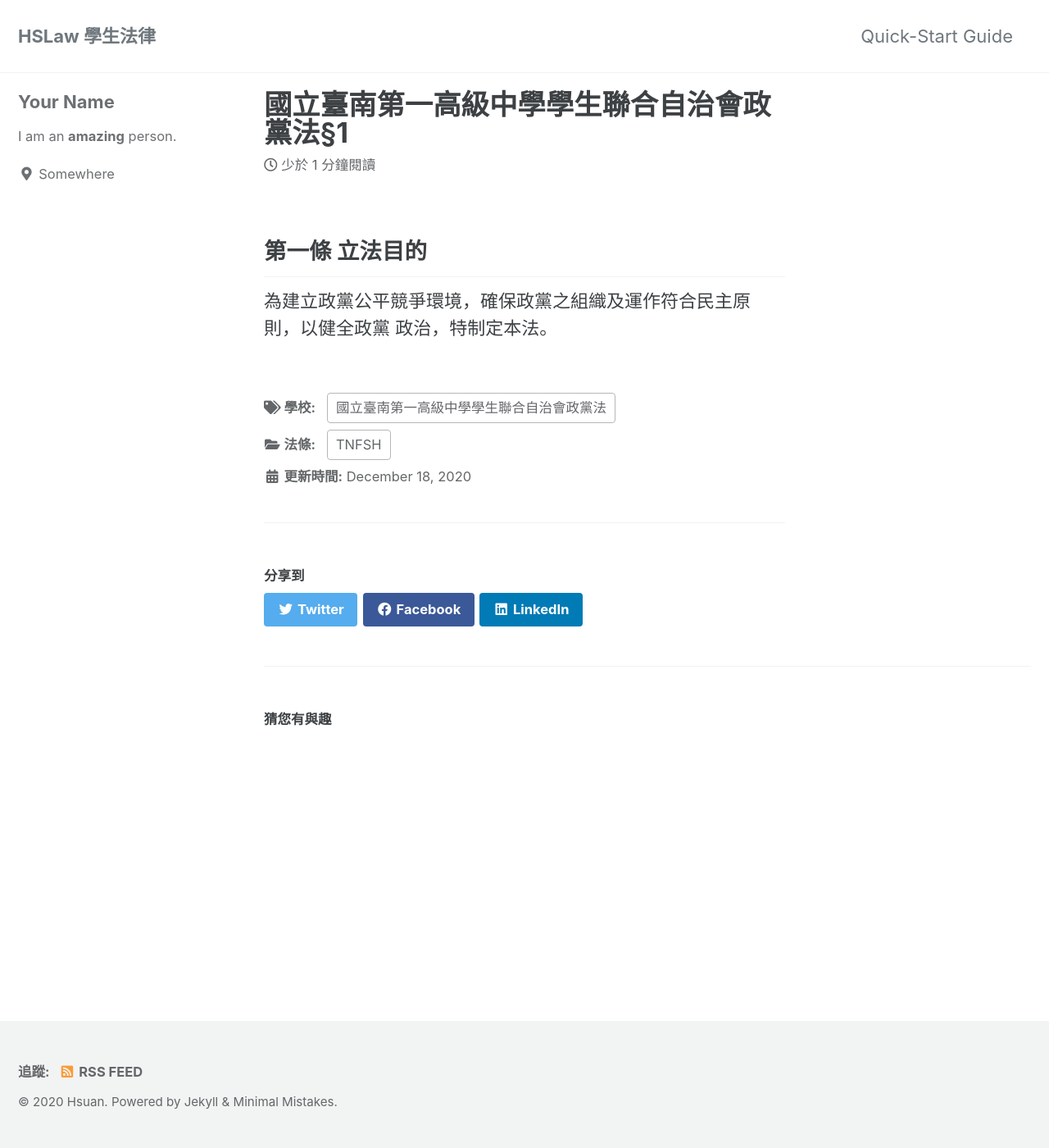
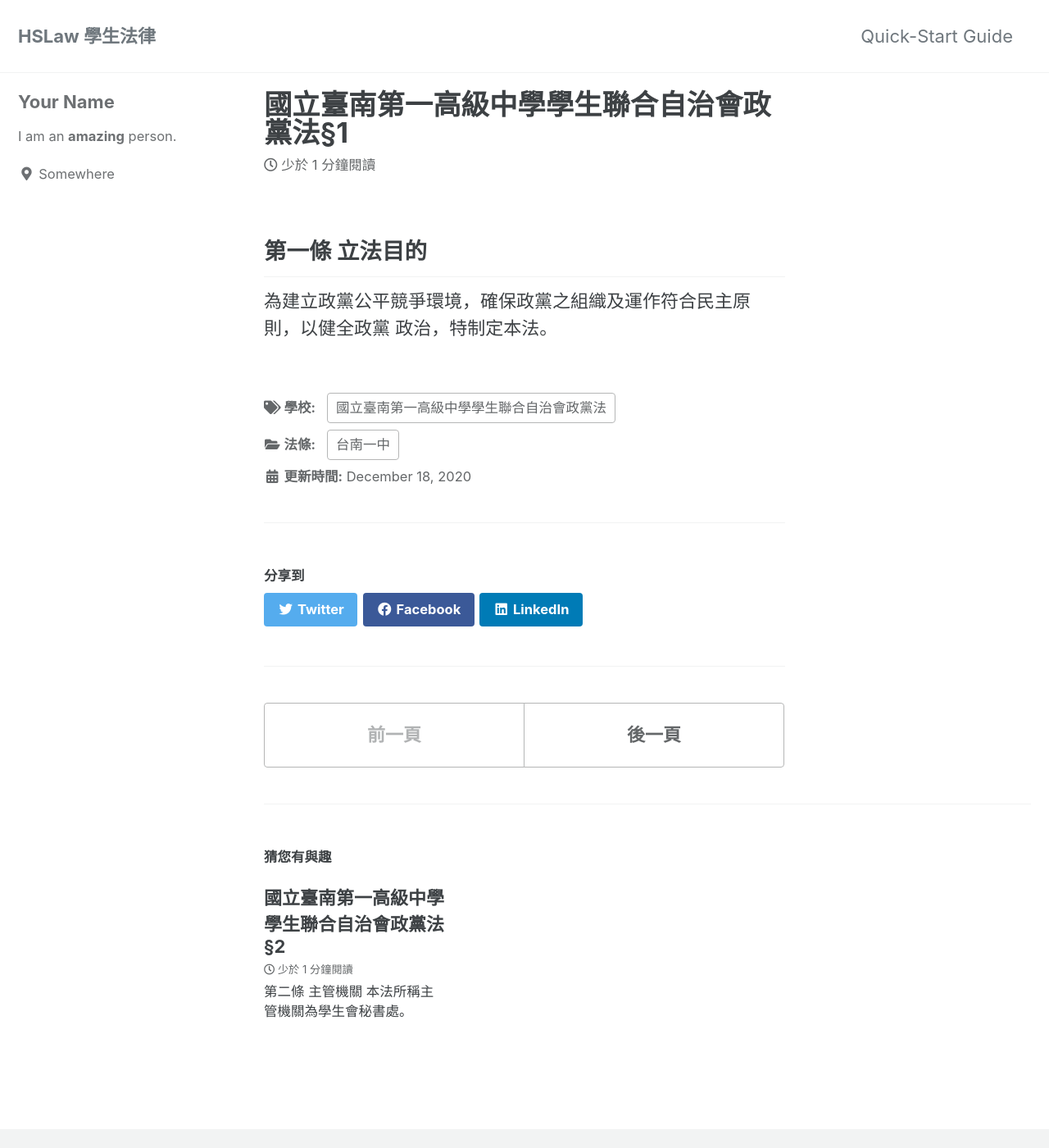
Before and after one commit to hsuan1117/law, a Jekyll site: the page built from _posts/2020-12-18-台南一中政黨法-1.md, in a window 1280 px wide and 1400 px high. Shown: the whole window at 82% size. Built offline with Jekyll 4.4.1, drawn with Linux system fonts in a browser that asks for light colours; cached includes are drawn as plain includes.

Commit message:
2020-12-18-台南一中政黨法-1.md

```diff
--- a/_pages/law-all.md
+++ b/_pages/law-all.md
@@ -1,5 +1,5 @@
 ---
-title: "Full Law"
+title: "法條全文"
 permalink: /tags/
 layout: tags
 author_profile: false
--- a/_pages/school-all.md
+++ b/_pages/school-all.md
@@ -1,6 +1,6 @@
 ---
-title: "Law by Schools"
+title: "學校法條"
 layout: categories
 permalink: /categories/
-author_profile: true
+author_profile: false
 ---
--- a/_posts/2020-12-18-台南一中政黨法-1.md
+++ b/_posts/2020-12-18-台南一中政黨法-1.md
@@ -1,7 +1,7 @@
 ---
 title: "國立臺南第一高級中學學生聯合自治會政黨法§1"
 categories:
-  - TNFSH
+  - 台南一中
 tags:
   - 國立臺南第一高級中學學生聯合自治會政黨法
 ---
```
Also changed, not shown: _posts/2020-12-18-台南一中政黨法-2.md (added, +10 -0 lines).
